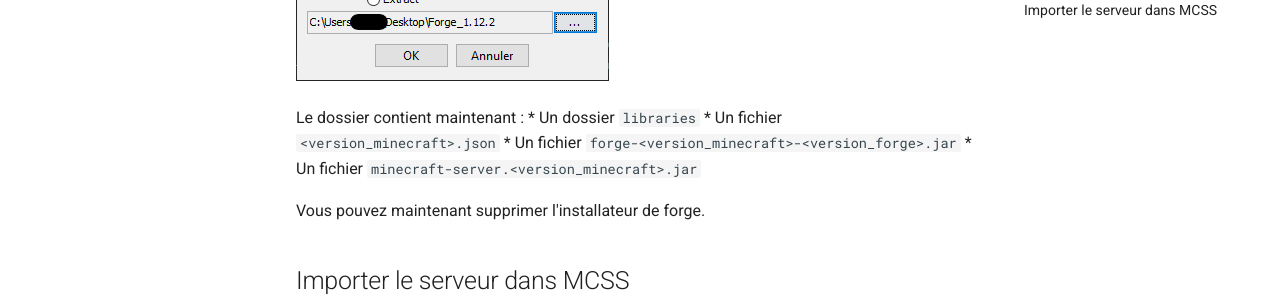
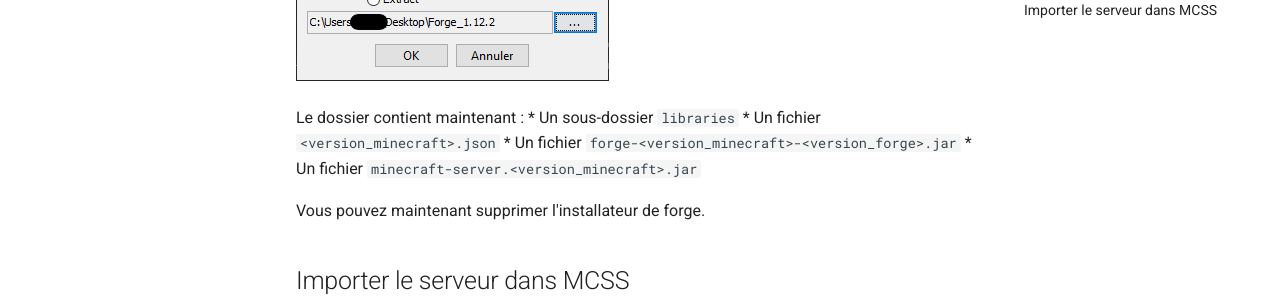
Before and after one commit to mcserversoft/documentation, an MkDocs documentation site: the page built from docs/creer-serveur-forge.md, in a window 1280 px wide and 900 px high, scrolled down 1148 px. Shown: the part 152-452 px from the top of the window. Built offline with MkDocs 1.6.1 and Material for MkDocs 9.7.7, drawn with Linux system fonts in a browser that asks for light colours; comment, search, counter and statistics services are not loaded.

Commit message:
Update creer-serveur-forge.md

```diff
--- a/docs/creer-serveur-forge.md
+++ b/docs/creer-serveur-forge.md
@@ -4,7 +4,7 @@
 
 *   [Télécharger Forge](#download-forge)
 *   [Créer le serveur Forge](#create-forge-server)
-*   [Importer le serveur dans MCSS](#import-server)
+*   [Importer le serveur dans MCSS](#migrate-server)
 
 <a name="download-forge"></a>
 ## Télécharger Forge
@@ -24,14 +24,14 @@
 ![L'installateur Forge](assets/screenshots/install_forge.png)
 
 Le dossier contient maintenant :
-*   Un dossier `libraries`
+*   Un sous-dossier `libraries`
 *   Un fichier `<version_minecraft>.json`
 *   Un fichier `forge-<version_minecraft>-<version_forge>.jar`
 *   Un fichier `minecraft-server.<version_minecraft>.jar`
 
 Vous pouvez maintenant supprimer l'installateur de forge.
 
-<a name="import-server"></a>
+<a name="migrate-server"></a>
 ## Importer le serveur dans MCSS
 
 Maintenant, ouvrez MCSS et allez dans "File > migrate server". Une nouvelle fenêtre s'ouvre. Dans celle-ci, choisissez un nom pour votre serveur ansi qu'un nom de dossier (qui sera stocké dans `mcss/servers/<nom_dossier>`). Choisissez la quantité de RAM allouée au serveur, en Mo (pour un serveur Forge, il est recommandé d'avoir au moins 4Go, ou 4096Mo). <br>
```
